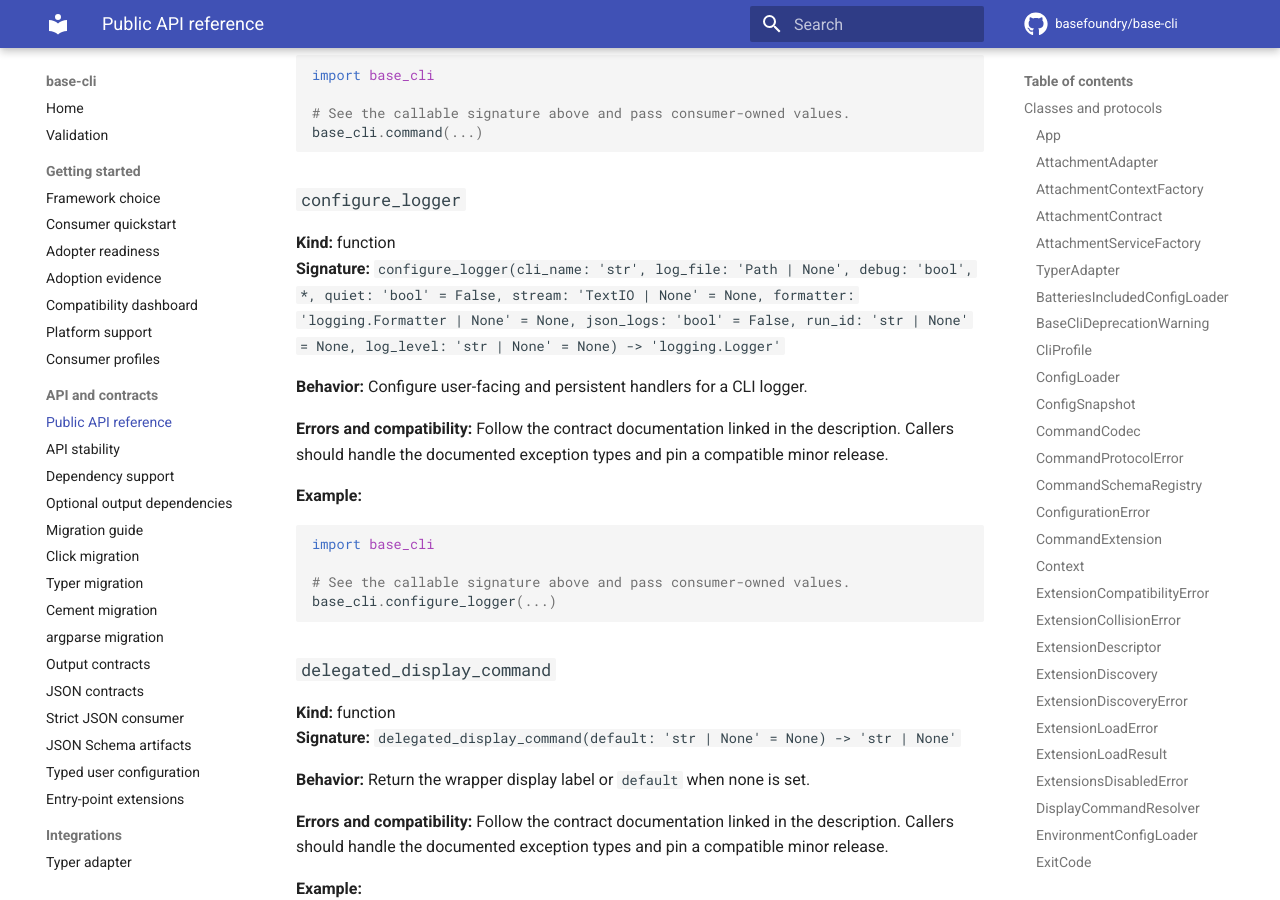
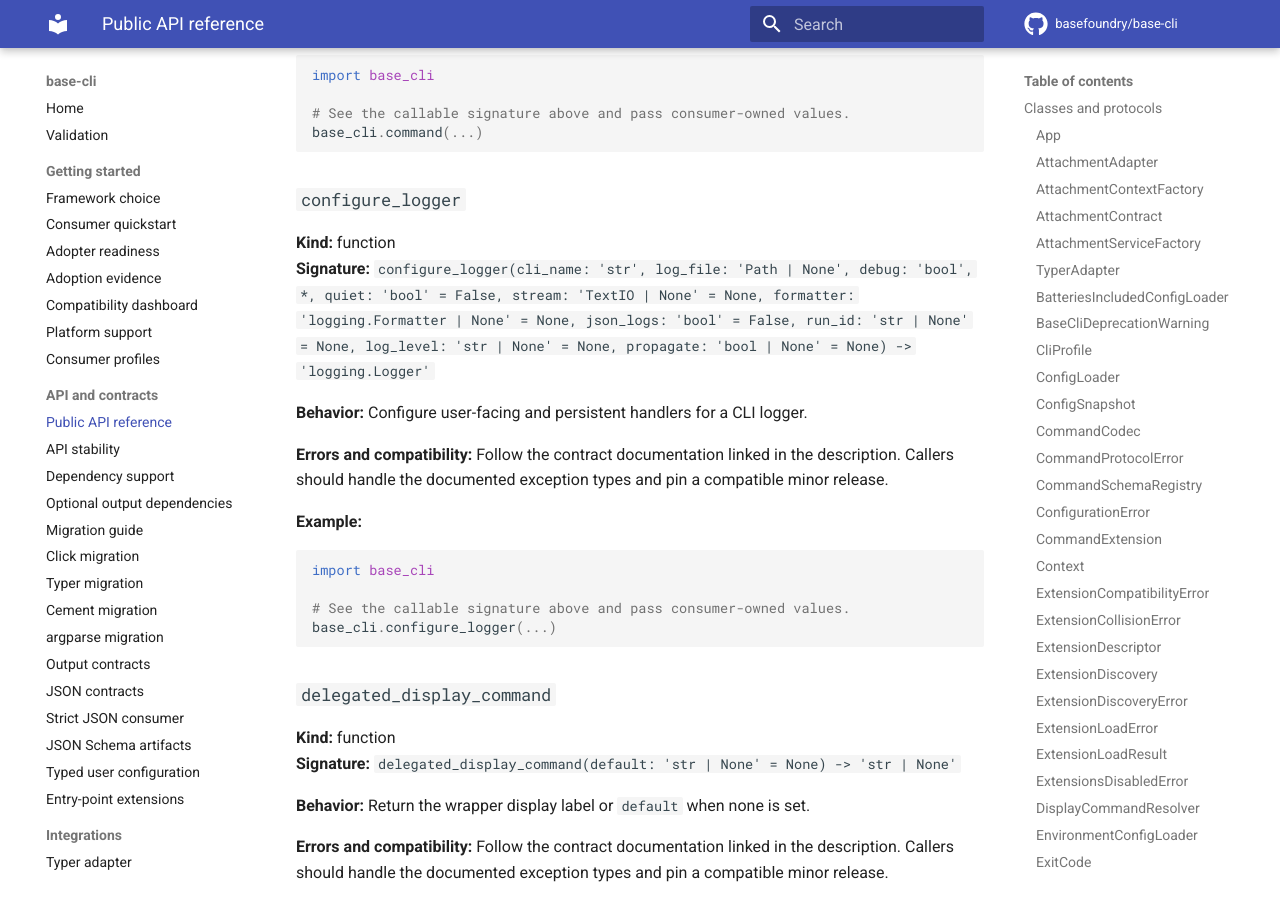
Before and after one commit to basefoundry/base-cli, an MkDocs documentation site: the page built from docs/api-reference.md, in a window 1280 px wide and 900 px high, scrolled down 27281 px. Built offline with MkDocs 1.6.1 and Material for MkDocs 9.7.7, drawn with Linux system fonts in a browser that asks for light colours; comment, search, counter and statistics services are not loaded.

```diff
--- a/docs/api-reference.md
+++ b/docs/api-reference.md
@@ -1030,7 +1030,7 @@
 
 ### `configure_logger`
 **Kind:** function
-**Signature:** `configure_logger(cli_name: 'str', log_file: 'Path | None', debug: 'bool', *, quiet: 'bool' = False, stream: 'TextIO | None' = None, formatter: 'logging.Formatter | None' = None, json_logs: 'bool' = False, run_id: 'str | None' = None, log_level: 'str | None' = None) -> 'logging.Logger'`
+**Signature:** `configure_logger(cli_name: 'str', log_file: 'Path | None', debug: 'bool', *, quiet: 'bool' = False, stream: 'TextIO | None' = None, formatter: 'logging.Formatter | None' = None, json_logs: 'bool' = False, run_id: 'str | None' = None, log_level: 'str | None' = None, propagate: 'bool | None' = None) -> 'logging.Logger'`
 
 **Behavior:** Configure user-facing and persistent handlers for a CLI logger.
 
```
